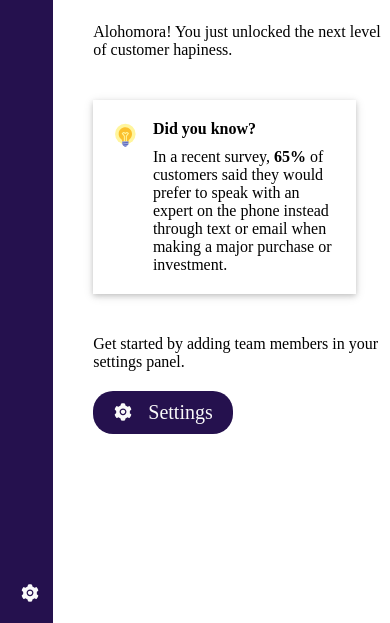
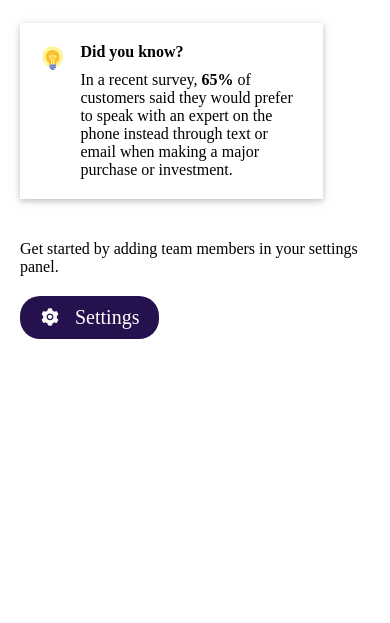
Before and after one commit to svacatalisan/react-hooks, a Gatsby site: page / in a window 390 px wide. Shown: the part 221-844 px from the top of the page. Built offline with nearby package versions, Linux system fonts and the light colour scheme; Gatsby itself is replaced by a stand-in of ours.

Commit message:
fix mobile

```diff
--- a/src/components/header/header.component.tsx
+++ b/src/components/header/header.component.tsx
@@ -13,6 +13,9 @@ const Container = styled['div']`
   justify-content: space-between;
   align-items: center;
   border-bottom: 1px solid #ECEBF2;
+  @media only screen and (max-width: 600px) and (min-width: 320px)  {
+    justify-content: flex-end;
+  }
 `;
 
 export default function HeaderComponent() {
--- a/src/components/landing/landing.component.tsx
+++ b/src/components/landing/landing.component.tsx
@@ -9,8 +9,11 @@ import {FcIdea} from 'react-icons/fc'
 const Landing = styled['div']`
   display: flex;
   flex-flow: column;
-  padding: 60px 0 0 40px;
+  padding: 60px 40px 40px 40px;
   width: 100%;
+  @media only screen and (max-width: 600px) and (min-width: 320px)  {
+    padding: 20px;
+  }
 `;
 
 export default function LandingComponent() {
--- a/src/components/nav-link/nav-link.component.tsx
+++ b/src/components/nav-link/nav-link.component.tsx
@@ -19,12 +19,25 @@ const NavLink = styled['a']`
   &:hover  {
     background: ${props => props.theme.navBarLinkHovered};
   }
+  @media only screen and (max-width: 600px) and (min-width: 320px)  {
+    svg {
+      display: none;
+    }
+    border-bottom: 1px solid ${props => props.theme.mobileTextMenu};
+    &:hover  {
+      background: ${props => props.theme.mobileBackgroundMenu};
+    }
+  }
 `;
 
 const LinkText = styled['label']`
   color: ${props => props.theme.navLinkText};
   font-size: 18px;
   padding-left: 15px;
+  @media only screen and (max-width: 600px) and (min-width: 320px)  {
+    color: ${props => props.theme.mobileTextMenu};
+    width: 100%;
+  }
 `;
 
 interface INavLink {
--- a/src/components/side-nav-bar/side-nav-bar.component.tsx
+++ b/src/components/side-nav-bar/side-nav-bar.component.tsx
@@ -3,7 +3,8 @@ import styled from "styled-components";
 import NavLinkComponent from '../nav-link/nav-link.component';
 import { GrGroup } from 'react-icons/gr';
 import { FaHeadset } from 'react-icons/fa';
-import {AiFillSetting} from 'react-icons/ai'
+import {AiFillSetting} from 'react-icons/ai';
+import {GiHamburgerMenu} from 'react-icons/gi';
 
 const SideNav = styled['div']`
   background: ${props => props.theme.navBarLink};
@@ -15,6 +16,31 @@ const SideNav = styled['div']`
   overflow: hidden;
   &.hidden {
     width: 70px;
+  }
+  .hamburger-menu {
+    display: none;
+  }
+  @media only screen and (max-width: 600px) and (min-width: 320px)  {
+    position: absolute;
+    background: ${props => props.theme.mobileBackgroundMenu};
+    left: 0;
+    top: 0;
+    width: 80%;
+    &.hidden {
+      left: 10px;
+      top: 7px;
+      background: white;
+      width: 30px;
+      height: 30px;
+      .hamburger-menu {
+          display: flex;
+          fill: black;
+          stroke: black;
+      }
+      .routes {
+        display: none;
+      }
+    }
   }
 `;
 const Routes = styled['div']`
@@ -32,12 +58,13 @@ export default function SideNavBarComponent() {
       onMouseLeave={() => setExpanded(false)}
       className={`${expanded ? "" : "hidden"}`}
     >
-      <Routes>
+      <GiHamburgerMenu className="hamburger-menu" size="30px" fill="#fff"/>
+      <Routes className='routes'>
         <NavLinkComponent link="#" text="Circle Bank" icon={GrGroup}/>
         <NavLinkComponent link="#" text="Audience" icon={FaHeadset}/>
         <NavLinkComponent link="#" text="Agent Tool" icon={FaHeadset}/>
       </Routes>
-      <Routes>
+      <Routes className='routes'>
         <NavLinkComponent link="#" text="Settings" icon={AiFillSetting}/>
       </Routes>
     </SideNav>
--- a/src/shared/theme/themes.tsx
+++ b/src/shared/theme/themes.tsx
@@ -1,4 +1,4 @@
-const white = "#FAFAFA";
+const white = "#fff";
 const iPurple = 'rgb(37, 17, 78)';
 const lPurple = '#4A387D';
 const iBlack = 'rgb(21, 19, 30)';
@@ -11,7 +11,9 @@ export interface ITheme {
 	navBarLink: string;
 	navBarLinkHovered: string;
 	navLinkText: string;
-	bodyBackgroundColor: string
+	bodyBackgroundColor: string;
+	mobileBackgroundMenu: string;
+	mobileTextMenu: string;
 }
 
 export const purple: ITheme = {
@@ -19,7 +21,9 @@ export const purple: ITheme = {
 	navBarLink: iPurple,
 	navBarLinkHovered: lPurple,
 	navLinkText: white,
-	bodyBackgroundColor: white
+	bodyBackgroundColor: white,
+	mobileBackgroundMenu: white,
+	mobileTextMenu: lPurple
 };
 
 export const dark: ITheme = {
@@ -27,5 +31,7 @@ export const dark: ITheme = {
 	navBarLink: iBlack,
 	navBarLinkHovered: lBlack,
 	navLinkText: white,
-	bodyBackgroundColor: ''
+	bodyBackgroundColor: '',
+	mobileBackgroundMenu: white,
+	mobileTextMenu: lBlack
 };
```
